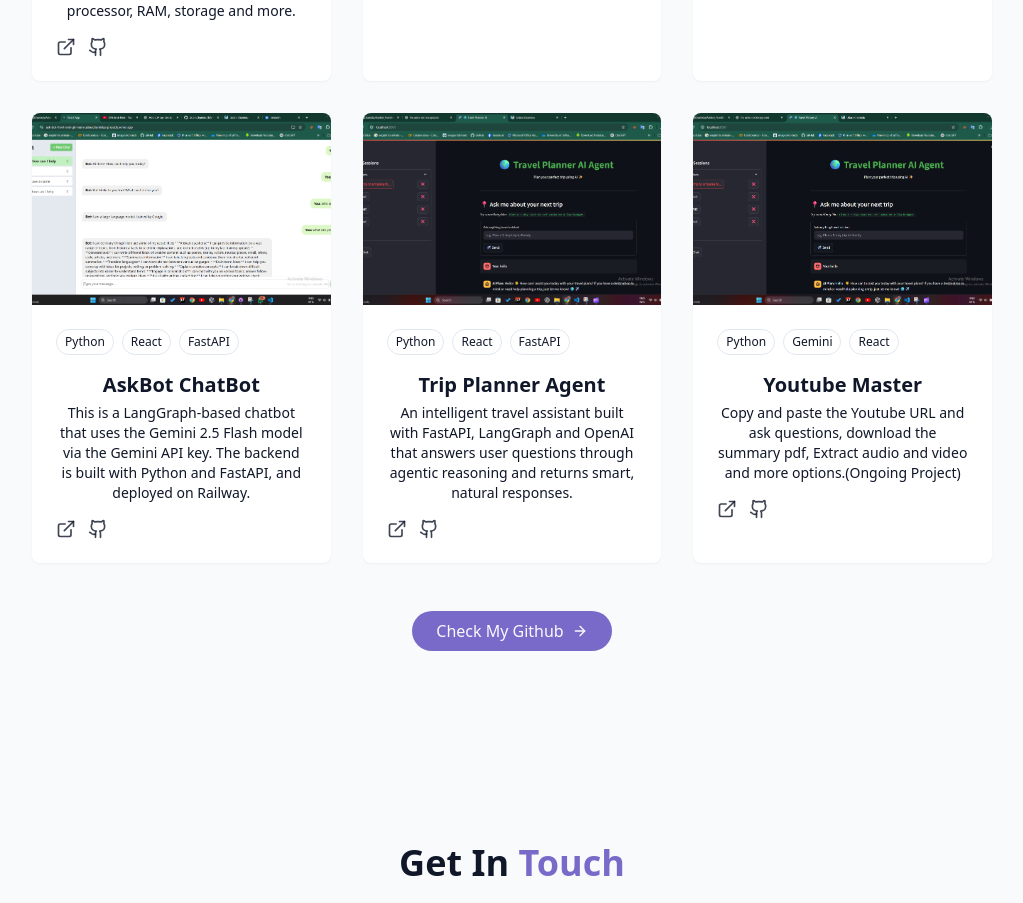
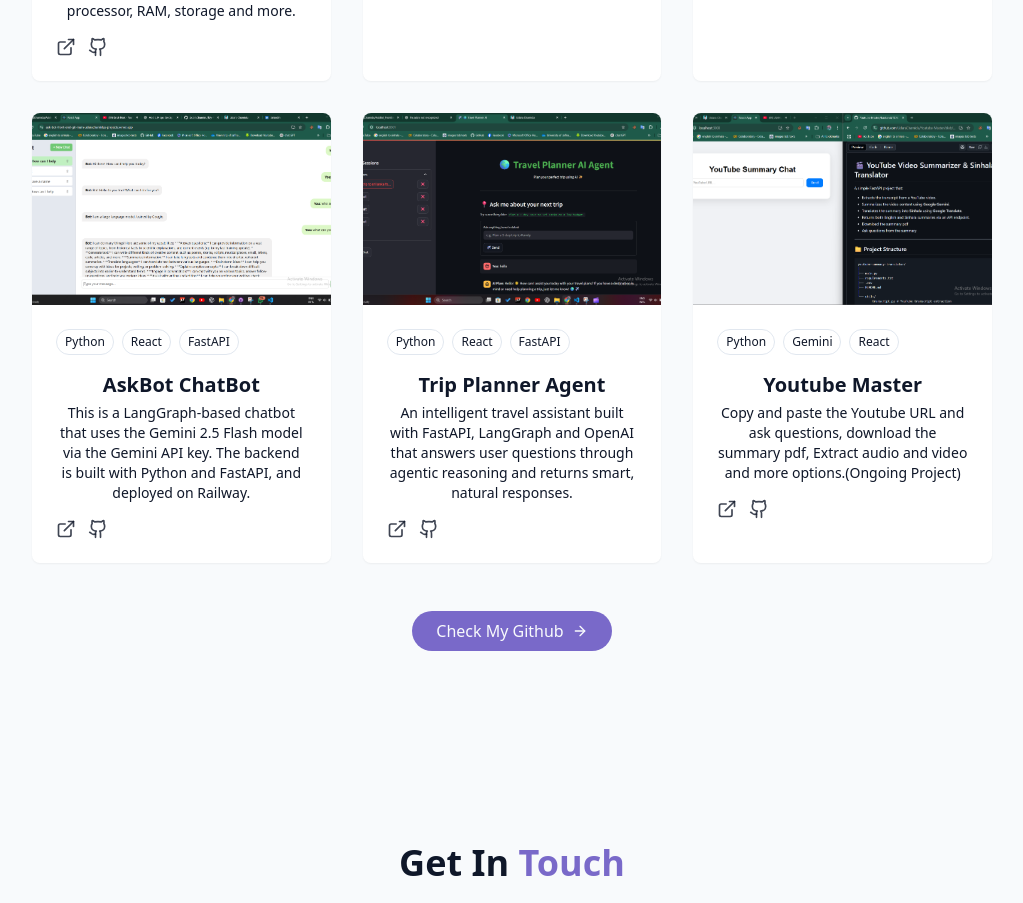
Before and after one commit to UdaraChamidu/My-Portfolio, a React (Vite) app: page / in a window 1280 px wide. Shown: the part 4511-5414 px from the top of the page, without its empty margins (128-1151 px from the left). Built offline with nearby package versions, Linux system fonts and the light colour scheme.

Commit message:
new project added

```diff
--- a/src/components/ProjectsSection.jsx
+++ b/src/components/ProjectsSection.jsx
@@ -100,7 +100,7 @@ const projects = [
     title: "Youtube Master",
     description:
       "Copy and paste the Youtube URL and ask questions, download the summary pdf, Extract audio and video and more options.(Ongoing Project)",
-    image: "/projects/project8.png",
+    image: "/projects/project9.png",
     tags: ["Python", "Gemini", "React"],
     demoUrl: "#",
     githubUrl: "https://github.com/UdaraChamidu/Youtube-Master",
```
Also changed, not shown: public/projects/project9.png (added).
